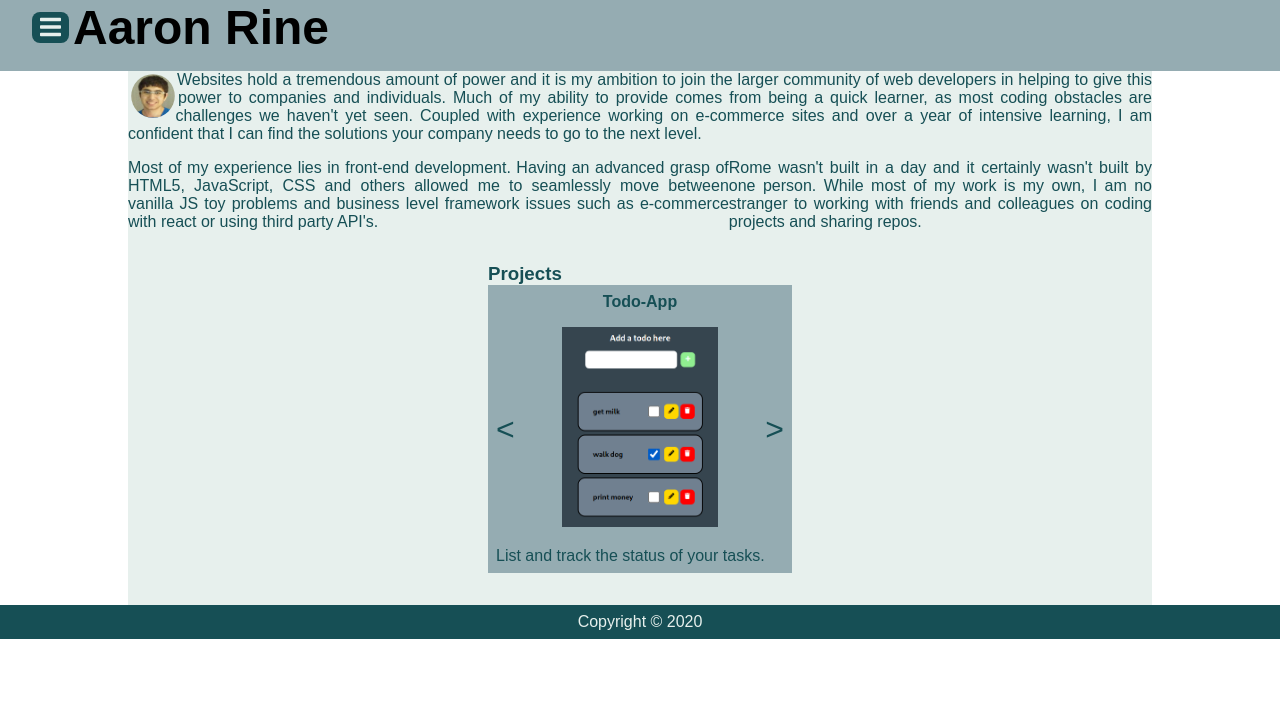
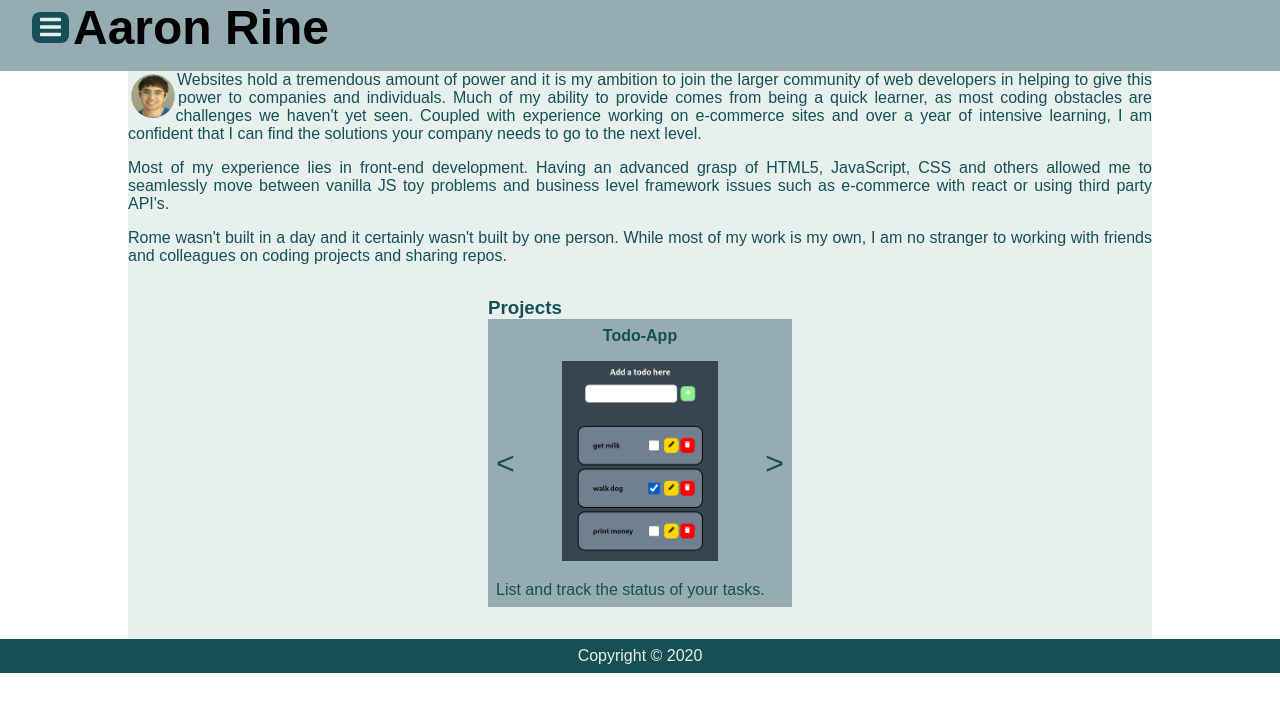
Before and after one commit to aaronrine/portfolio, a React (Create React App) app in the folder frontend/: page / in a window 1280 px wide. Shown: the top 712 px of the page. Built offline with nearby package versions, Linux system fonts and the light colour scheme; a web font is replaced by a local one.

Commit message:
style(Home): fix biotext on small devices

```diff
--- a/frontend/src/components/Home/Home.scss
+++ b/frontend/src/components/Home/Home.scss
@@ -27,11 +27,15 @@
     }
     .bioText {
       display: flex;
+      flex-direction: column;
       justify-content: space-evenly;
       margin-bottom: 2rem;
       width: 100%;
       p {
         text-align: justify;
+        & + p {
+          margin-top: 1rem;
+        }
       }
     }
   }
```
